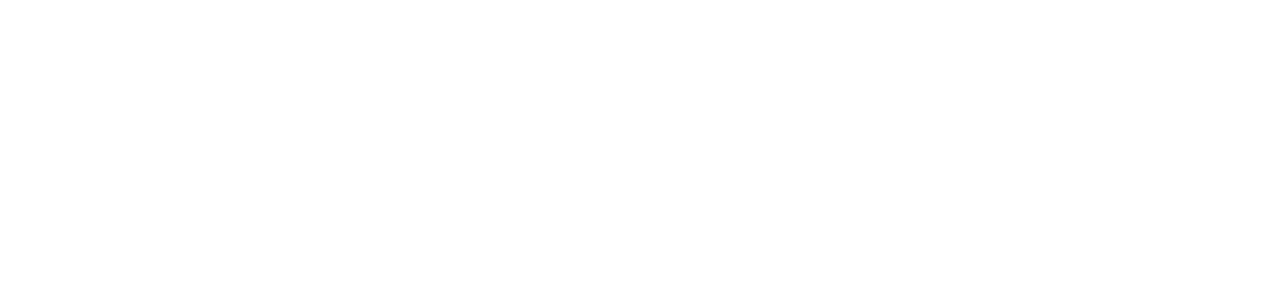
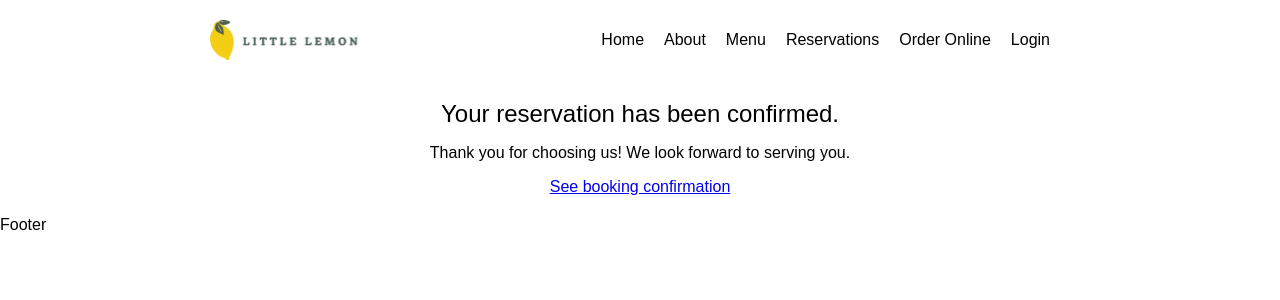
Before and after one commit to totom3ndez/little-lemon, a React (Vite) app: page /confirmed-booking in a window 1280 px wide. Before the commit this address had no page. Shown: the top 300 px of the page. Built offline with nearby package versions, Linux system fonts and the light colour scheme; a web font is replaced by a local one.

Commit message:
Add ConfirmedBooking component and integrate form submission in BookingForm

```diff
--- a/src/App.jsx
+++ b/src/App.jsx
@@ -4,6 +4,7 @@
 import Main from './pages/Main';
 import BookingPage from './pages/BookingPage';
 import Menu from './pages/Menu';
+import ConfirmedBooking from './components/ConfirmedBooking';
 
 const App = () => {
   return (
@@ -13,6 +14,7 @@
           <Route index element={<Main />} />
           <Route path="booking" element={<BookingPage />} />
           <Route path="menu" element={<Menu />} />
+          <Route path="confirmed-booking" element={<ConfirmedBooking/>} />
         </Route>
       </Routes>
     </BrowserRouter>
--- a/src/components/BookingForm.jsx
+++ b/src/components/BookingForm.jsx
@@ -1,6 +1,6 @@
 import { useState } from "react";
 
-const BookingForm = ({ availableTimes, updateTimes}) => {
+const BookingForm = ({ availableTimes, updateTimes, submitForm}) => {
   const [filledContact, setFilledContact] = useState(false);
   const required = <sup style={{color: '#ea3c30', fontWeight: 'bold'}}>*</sup>
   const [formData, setFormData] = useState( {
@@ -29,8 +29,7 @@
       alert("Please fill in all required fields.");
       return;
     }
-    console.log("Reservation Details:", formData);
-    alert("Your reservation has been made successfully!");
+    submitForm(formData);
     clearForm();
     setFilledContact(false);
   };
--- /dev/null
+++ b/src/components/ConfirmedBooking.jsx
@@ -0,0 +1,13 @@
+import { Link } from "react-router-dom"
+
+const ConfirmedBooking = () => {
+  return (
+    <section id="confirmed-booking" style={{ padding: "20px", textAlign: "center" }}>
+      <h2>Your reservation has been confirmed.</h2>
+      <p>Thank you for choosing us! We look forward to serving you.</p>
+      <Link to='/booking-confirmation' className="booking-button">See booking confirmation</Link>
+    </section>
+  )
+}
+
+export default ConfirmedBooking
--- a/src/pages/BookingPage.jsx
+++ b/src/pages/BookingPage.jsx
@@ -1,6 +1,7 @@
 import { useReducer } from 'react';
 import BookingForm from '../components/BookingForm'
-import { fetchAPI } from '../data/api'
+import { fetchAPI, submitAPI } from '../data/api'
+import { useNavigate } from 'react-router-dom';
 
 const BookingPage = () => {
 
@@ -27,13 +28,22 @@
     dispatch({ type: 'INITIALIZE' });
   }
 
+  const navigate = useNavigate();
+
+  function submitForm(formData) {
+    if (submitAPI(formData)) {
+      navigate('/confirmed-booking');
+      initializeTimes();
+    }
+  };
+
   return (
     <section id="booking-page">
       <div className="hero-text">
       <h1>Reserve a table</h1>
       <p>Book your table online for a delightful dining experience.</p>
       </div>
-    <BookingForm availableTimes={availableTimes} updateTimes={updateTimes} initializeTimes={initializeTimes}/>
+    <BookingForm availableTimes={availableTimes} updateTimes={updateTimes} initializeTimes={initializeTimes} submitForm={submitForm}/>
     </section>
   )
 }
```
